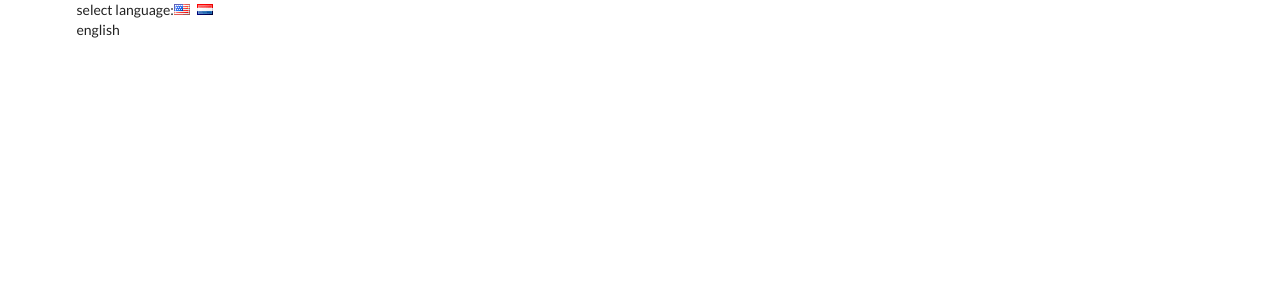
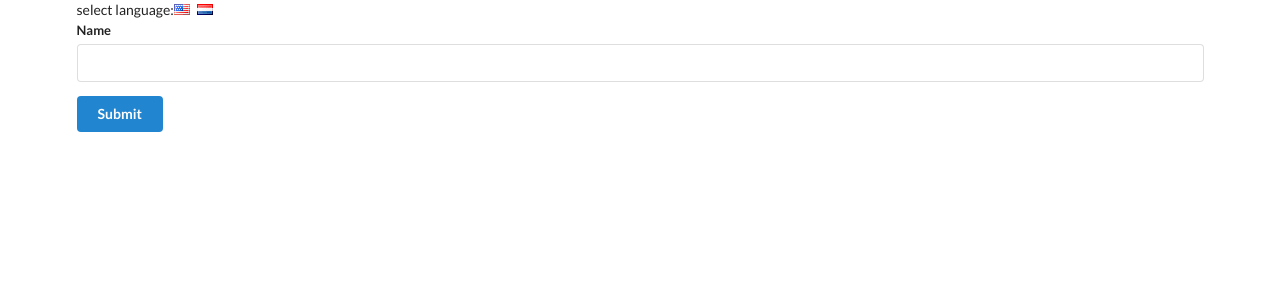
Before and after one commit to Ryomasao/udemy-context, a React (Create React App) app: page / in a window 1280 px wide. Shown: the top 300 px of the page. Built offline with nearby package versions, Linux system fonts and the light colour scheme.

Commit message:
make component

```diff
--- a/src/components/App.js
+++ b/src/components/App.js
@@ -1,4 +1,5 @@
 import React from 'react'
+import UserCreate from './UserCreate'
 
 class App extends React.Component {
   state = {
@@ -19,7 +20,7 @@
           <i className="flag us" onClick={() => this.onLanguageChange('english')} />
           <i className="flag nl" onClick={() => this.onLanguageChange('dutch')} />
         </div>
-        { this.state.language }
+        <UserCreate />
       </div>
     )
   }
--- /dev/null
+++ b/src/components/Button.js
@@ -0,0 +1,11 @@
+import React from 'react'
+
+class Button extends React.Component {
+  render() {
+    return (
+      <button className="ui button primary">Submit</button>
+    )
+  }
+}
+
+export default Button
--- /dev/null
+++ b/src/components/Field.js
@@ -0,0 +1,14 @@
+import React from 'react'
+
+class Field extends React.Component {
+  render() {
+    return (
+      <div className="ui field">
+        <label>Name</label>
+        <input />
+      </div>
+    )
+  }
+}
+
+export default Field
--- /dev/null
+++ b/src/components/UserCreate.js
@@ -0,0 +1,14 @@
+import React from 'react'
+import Button from './Button'
+import Field from './Field'
+
+const UserCreate = () => {
+  return (
+    <div className="ui form">
+      <Field/>
+      <Button/>
+    </div>
+  )
+}
+
+export default UserCreate
```
